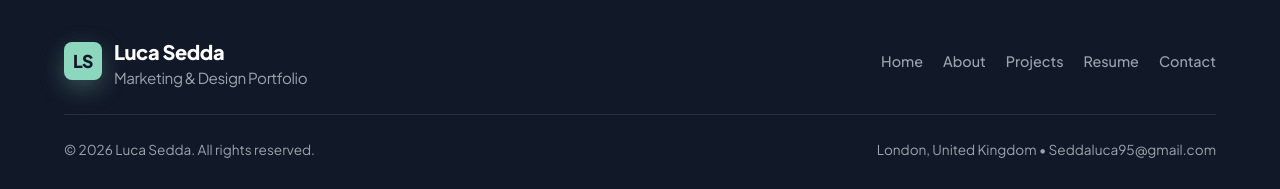
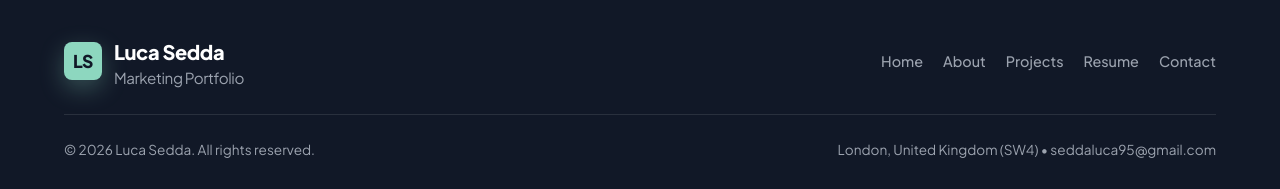
Before and after one commit to Lucasedda95/Portfolio_LucaSedda_2026, a plain HTML site: page index.html in a window 1280 px wide. Shown: the part 2476-2665 px from the top of the page. Drawn offline with Linux system fonts and the light colour scheme.

Commit message:
Audit and unify header/footer subtitles across all pages

```diff
--- a/index.html
+++ b/index.html
@@ -243,7 +243,7 @@
           <div class="logo-badge">LS</div>
           <div class="logo-text" style="color: white;">
             Luca Sedda
-            <span style="color: #9CA3AF;">Marketing & Design Portfolio</span>
+            <span style="color: #9CA3AF;">Marketing Portfolio</span>
           </div>
         </div>
 
@@ -258,7 +258,7 @@
 
       <div class="footer-bottom">
         <p>&copy; 2026 Luca Sedda. All rights reserved.</p>
-        <p>London, United Kingdom • Seddaluca95@gmail.com</p>
+        <p>London, United Kingdom (SW4) • seddaluca95@gmail.com</p>
       </div>
     </div>
   </footer>
```
Also changed, not shown: about.html (+2 -2 lines), contact.html (+1 -1 lines), projects.html (+1 -1 lines), resume.html (+1 -1 lines).
